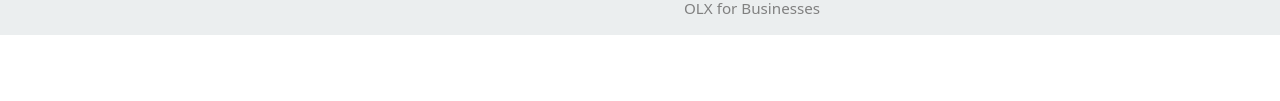
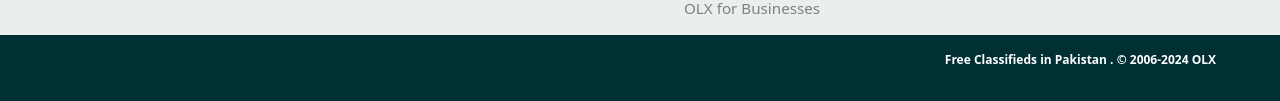
Before and after one commit to Laiba-Muhammad-Aslam/OlxWebsite, a plain HTML site: page index.html in a window 1280 px wide. Shown: the part 3654-3755 px from the top of the page. Before the commit the page ends 3689 px from the top, so only its background shows below. Drawn offline with nearby package versions, Linux system fonts and the light colour scheme.

Commit message:
working on footer section

```diff
--- a/index.html
+++ b/index.html
@@ -654,13 +654,14 @@
                   <span><i class="bi bi-play-fill me-3"></i></span>
                   <span><i class="bi bi-instagram me-3"></i></span>
                 </div>
-
-
-
-
             </div>
         </div>
     </footer>
+
+    <div class="container-fluid copyright w-100 text-end px-3 py-3">
+      <p class="fw-bold text-white px-5">Free Classifieds in Pakistan . © 2006-2024 OLX</p>
+    </div>
+
 
     <!-- JS CDN FILE  -->
     <script src="https://cdn.jsdelivr.net/npm/bootstrap@5.3.3/dist/js/bootstrap.bundle.min.js" integrity="sha384-YvpcrYf0tY3lHB60NNkmXc5s9fDVZLESaAA55NDzOxhy9GkcIdslK1eN7N6jIeHz" crossorigin="anonymous"></script>
--- a/style.css
+++ b/style.css
@@ -57,3 +57,7 @@ footer i{
     color: grey;
 
 }
+.copyright{
+    background-color: #002F34;
+    font-size: 0.75rem;
+}
```
